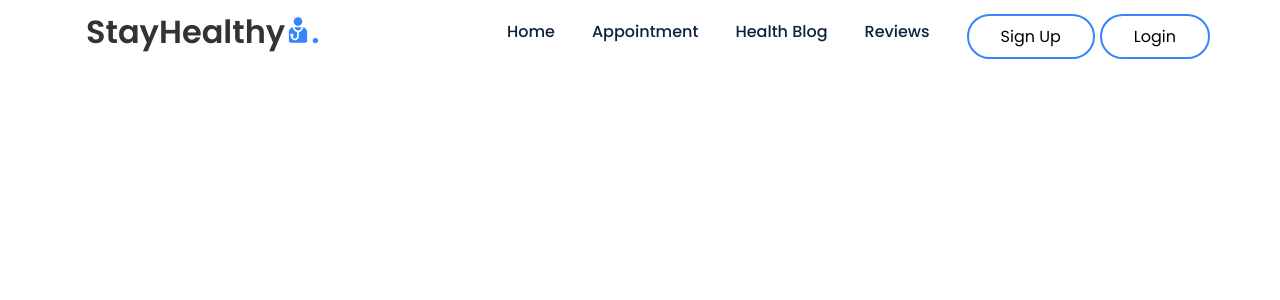
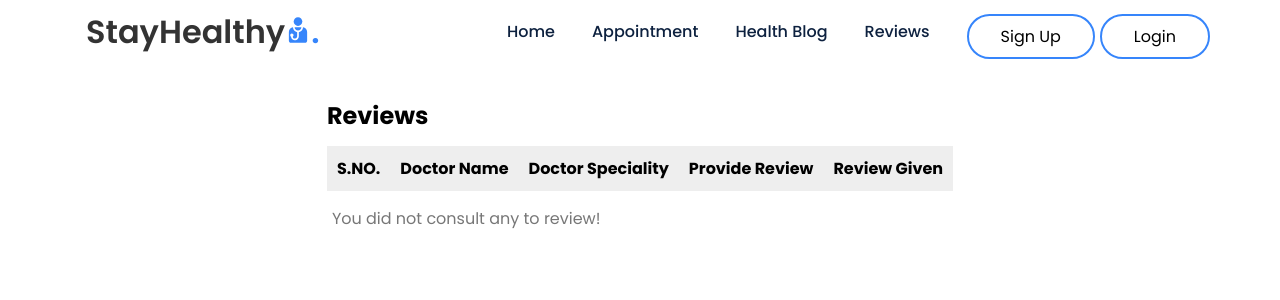
Before and after one commit to SamehRefaay/fecapstone_react_project, a React (Create React App) app: page /reviews in a window 1280 px wide. Shown: the top 300 px of the page. Built offline with nearby package versions, Linux system fonts and the light colour scheme.

Commit message:
Create the ReviewForm component

```diff
--- a/src/App.js
+++ b/src/App.js
@@ -9,6 +9,7 @@ import BestServices from './components/Best_Services/BestServices';
 import RequireAuth from './components/RequireAuth';
 import AppointmentBooking from './components/AppointmentBooking/AppointmentBooking';
 import Notification from './components/Notification/Notification';
+import ReviewForm from './components/ReviewForm/ReviewForm';
 
 function App() {
 	return (
@@ -37,6 +38,7 @@ function App() {
 						}
 					/>
 					<Route path="/best-services" element={<BestServices />} />
+					<Route path="/reviews" element={<ReviewForm />} />
 				</Routes>
 			</BrowserRouter>
 		</div>
--- a/src/components/ConsultationForm/ConsultationForm.js
+++ b/src/components/ConsultationForm/ConsultationForm.js
@@ -53,9 +53,25 @@ const ConsultationForm = ({ doctorName, doctorSpeciality, onSubmit }) => {
 					JSON.stringify({ ...data, consultation: consultationData })
 				);
 			} else {
-				localStorage.setItem(
+				window.localStorage.setItem(
 					doctorName,
 					JSON.stringify({ consultation: consultationData })
+				);
+			}
+
+			const consultationList = JSON.parse(
+				window.localStorage.getItem('consultation-list')
+			);
+
+			if (consultationList) {
+				window.localStorage.setItem(
+					'consultation-list',
+					JSON.stringify([...consultationList, doctorData])
+				);
+			} else {
+				window.localStorage.setItem(
+					'consultation-list',
+					JSON.stringify([doctorData])
 				);
 			}
 
--- a/src/components/DoctorCard/DoctorCard.js
+++ b/src/components/DoctorCard/DoctorCard.js
@@ -66,6 +66,27 @@ const DoctorCard = ({
 			window.localStorage.setItem(name, JSON.stringify(data));
 			removeEmptyObj(data);
 			setHasBooked(false);
+		}
+		const consultationList = JSON.parse(
+			window.localStorage.getItem('consultation-list')
+		);
+
+		const updatedConsultationList = consultationList.filter(
+			item => item.name !== name
+		);
+		window.localStorage.setItem(
+			'consultation-list',
+			JSON.stringify(updatedConsultationList)
+		);
+		removeEmptyArray();
+	};
+
+	const removeEmptyArray = () => {
+		const consultationList = JSON.parse(
+			window.localStorage.getItem('consultation-list')
+		);
+		if (consultationList.length === 0) {
+			window.localStorage.removeItem('consultation-list');
 		}
 	};
 
@@ -211,7 +232,11 @@ const DoctorCard = ({
 									<div
 										className="bookedInfo"
 										key={name}
-										style={{ width: '300px', margin: '50px auto' }}
+										style={{
+											width: '300px',
+											margin: '30px auto',
+											textAlign: 'center',
+										}}
 									>
 										<p style={{ marginTop: '20px' }}>
 											Name: {getConsultationData()?.name}
--- a/src/components/Navbar/Navbar.js
+++ b/src/components/Navbar/Navbar.js
@@ -70,7 +70,7 @@ const Navbar = () => {
 							<Link to="#">Health Blog</Link>
 						</li>
 						<li className="link">
-							<Link to="#">Reviews</Link>
+							<Link to="/reviews">Reviews</Link>
 						</li>
 						{isLoggedIn ? (
 							<>
--- a/src/components/ReviewForm/ReviewForm.css
+++ b/src/components/ReviewForm/ReviewForm.css
@@ -0,0 +1,26 @@
+.reviews {
+	margin: 100px auto;
+	width: fit-content;
+	text-align: left;
+}
+
+table {
+	border-collapse: collapse;
+}
+
+table th {
+	background-color: #eee;
+}
+th,
+td {
+	width: fit-content;
+	padding: 10px;
+}
+tr:not(:first-child) {
+	border-bottom: 1px solid #ddd;
+}
+
+td button {
+	padding: 5px;
+	margin: 0;
+}
--- a/src/components/ReviewForm/ReviewForm.js
+++ b/src/components/ReviewForm/ReviewForm.js
@@ -1,8 +1,46 @@
-import React from 'react';
+import React, { useEffect, useState } from 'react';
 import './ReviewForm.css';
 
 const ReviewForm = () => {
-	return <div>ReviewForm</div>;
+	const [consultationList, setConsultationList] = useState([]);
+	useEffect(() => {
+		const list = JSON.parse(window.localStorage.getItem('consultation-list'));
+		if (list) {
+			setConsultationList(list);
+		}
+	}, []);
+
+	return (
+		<div className="reviews">
+			<h2>Reviews</h2>
+			<table>
+				<tr>
+					<th>S.NO.</th>
+					<th>Doctor Name</th>
+					<th>Doctor Speciality</th>
+					<th>Provide Review</th>
+					<th>Review Given</th>
+				</tr>
+				{consultationList.map((doctor, index) => (
+					<tr>
+						<td>{++index}</td>
+						<td>{doctor.name}</td>
+						<td>{doctor.speciality}</td>
+						<td>
+							<button>Give Review</button>
+						</td>
+						<td>{}</td>
+					</tr>
+				))}
+			</table>
+			{consultationList.length === 0 && (
+				<p style={{ marginTop: '10px', padding: '5px', color: '#777' }}>
+					{' '}
+					You did not consult any to review!
+				</p>
+			)}
+		</div>
+	);
 };
 
 export default ReviewForm;
```
